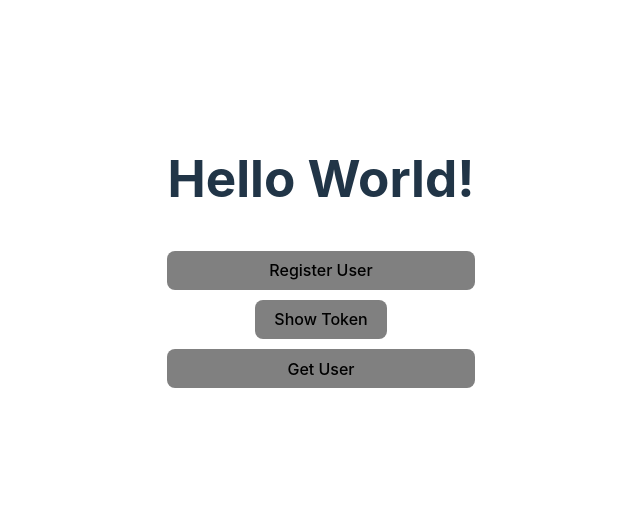
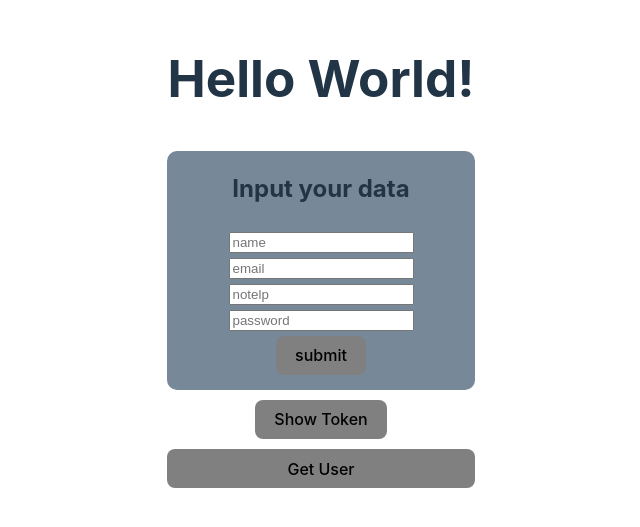
Before and after one commit to Rafi-Sutrisno/cc-frontend, a React (Vite) app: page / in a window 1280 px wide. Shown: the part 143-670 px from the top of the page, without its empty margins (319-959 px from the left). Built offline with nearby package versions, Linux system fonts and the light colour scheme.

Commit message:
feat: add error handling & form submission

```diff
--- a/src/assets/Register/Register.jsx
+++ b/src/assets/Register/Register.jsx
@@ -1,18 +1,15 @@
 import React from "react";
-import { useState } from "react";
 import "./register.css";
 
 const registerUser = () => {
-  //   const [user, setUser] = useState(null);
-
-  function handlefetch() {
+  function handlefetch(name, email, notelp, pass) {
     const data = {
-      name: "Daffa",
-      email: "daffa@gmail.com",
-      notelp: "081350361135",
-      pass: "daffasutrisno",
+      name: name,
+      email: email,
+      notelp: notelp,
+      pass: pass,
     };
-
+    console.log(data);
     // Configure the fetch request with method, headers, and body
     fetch("http://localhost:8080/inscure/add", {
       method: "POST", // Use POST method to send data
@@ -22,24 +19,53 @@ const registerUser = () => {
       body: JSON.stringify(data), // Convert data to JSON string
     })
       .then(function (response) {
-        // Handle response
+        if (!response.ok) {
+          // Check if the response status is not OK
+          return response.json().then((errorData) => {
+            throw new Error(
+              errorData.message || `HTTP error! status: ${response.status}`
+            );
+          });
+        }
         return response.json(); // Parse response JSON
       })
       .then(function (data) {
         // Handle data from response
         console.log(data); // Log or process the received data
+        alert("Data submitted successfully!"); // Show success message
       })
       .catch(function (error) {
         // Handle errors
         console.error("Error:", error);
+        alert(`Error: ${error.message}`); // Show error message in a window
       });
+  }
+
+  function handleSubmit(event) {
+    event.preventDefault(); // Prevent default form submission behavior
+    const formData = new FormData(event.target); // Get form data
+    const name = formData.get("name"); // Get value of "name" input
+    const email = formData.get("email"); // Get value of "email" input
+    const notelp = formData.get("notelp"); // Get value of "notelp" input
+    const password = formData.get("password"); // Get value of "password" input
+
+    handlefetch(name, email, notelp, password); // Call handleFetch with form input values
+
+    event.target.reset();
   }
 
   return (
     <>
-      <button onClick={() => handlefetch()} className="button">
-        Register User
-      </button>
+      <form action="" onSubmit={handleSubmit} className="form-register">
+        <h2>Input your data</h2>
+        <input type="text" name="name" placeholder="name" />
+        <input type="text" name="email" placeholder="email" />
+        <input type="text" name="notelp" placeholder="notelp" />
+        <input type="text" name="password" placeholder="password" />
+        <button type="submit" className="button-register">
+          submit
+        </button>
+      </form>
     </>
   );
 };
--- a/src/assets/Register/register.css
+++ b/src/assets/Register/register.css
@@ -1,11 +1,23 @@
-.button {
+.button-register {
   background-color: grey;
   border: none;
+  /* width: 80px; */
 }
 
-.button:hover {
+.button-register:hover {
   background-color: rgb(64, 64, 64);
   transition: all 2s;
   border: none;
   color: rgb(186, 186, 186);
 }
+
+.form-register {
+  display: flex;
+  flex-direction: column;
+  gap: 5px;
+  justify-content: center;
+  align-items: center;
+  background-color: lightslategray;
+  border-radius: 10px;
+  padding-bottom: 15px;
+}
```
